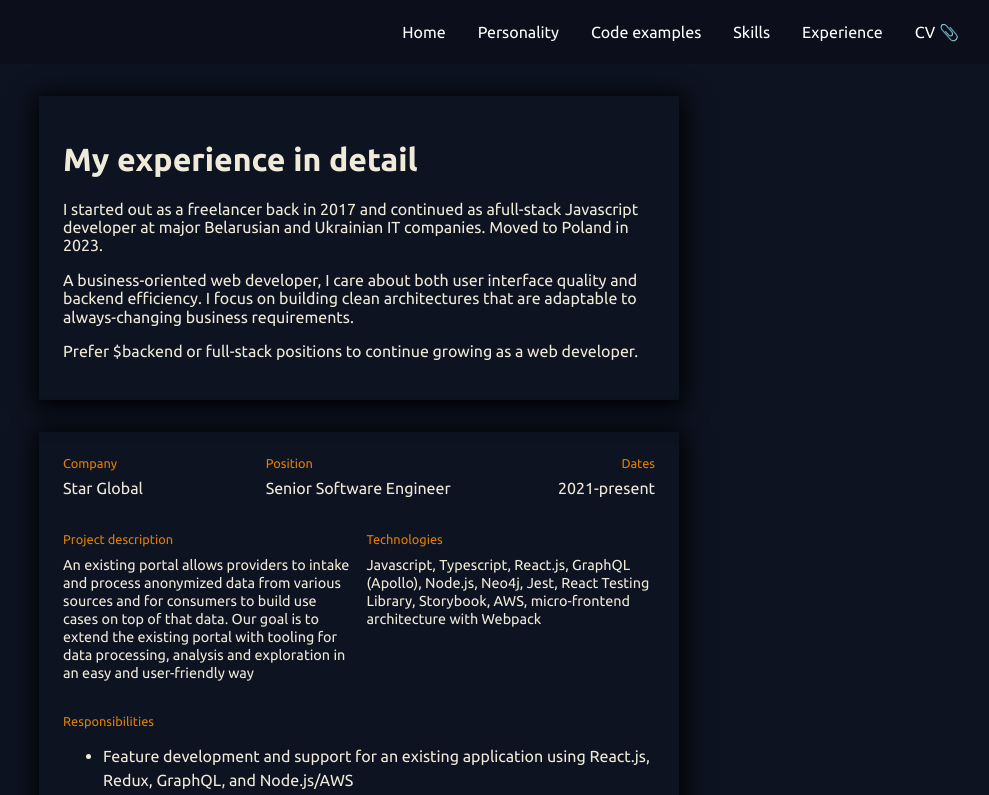
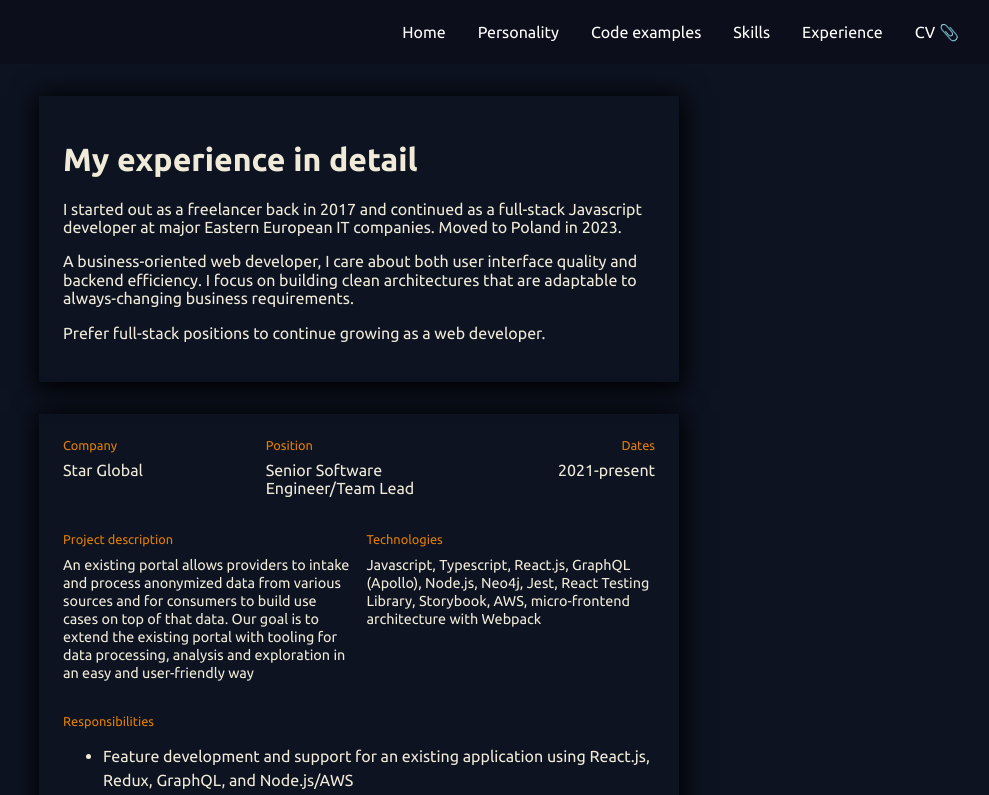
Before and after one commit to ikushlianski/ilya-online-nextjs, a Next.js app: page /experience in a window 1280 px wide. Shown: the top 795 px of the page, without its empty margins (281-1270 px from the left). Built offline with nearby package versions, Linux system fonts and the light colour scheme.

Commit message:
Fix some conditional rendering typos
Signed-off-by: Ilya Kushlianski <kushliansky@gmail.com>

```diff
--- a/src/pages/experience/index.js
+++ b/src/pages/experience/index.js
@@ -15,9 +15,8 @@ const ExperiencePage = () => (
           <h1>My experience in detail</h1>
           <p>
             I started out as a freelancer back in 2017 and continued as a
-            {process.env.MODE !== 'fe' && 'full-stack'} Javascript developer at
-            major Belarusian and Ukrainian IT companies. Moved to Poland in
-            2023.
+            {process.env.MODE !== 'fe' && ' full-stack'} Javascript developer at
+            major Eastern European IT companies. Moved to Poland in 2023.
           </p>
           <p>
             A business-oriented web developer, I care about
@@ -28,16 +27,16 @@ const ExperiencePage = () => (
             always-changing business requirements.{' '}
           </p>
           <p>
-            Prefer $
-            {process.env.MODE === 'fe' ? 'frontend' : 'backend or full-stack'}{' '}
-            positions to continue growing as a web developer.
+            Prefer
+            {process.env.MODE === 'fe' ? ' frontend' : ' full-stack'} positions
+            to continue growing as a web developer.
           </p>
         </Card>
 
         <Card>
           <ExperienceCard
             company={'Star Global'}
-            position={'Senior Software Engineer'}
+            position={'Senior Software Engineer/Team Lead'}
             dates={'2021-present'}
             projectDescription={
               'An existing portal allows providers to intake and process anonymized data from various sources and for consumers to build use cases on top of that data. Our goal is to extend the existing portal with tooling for data processing, analysis and exploration in an easy and user-friendly way'
```
